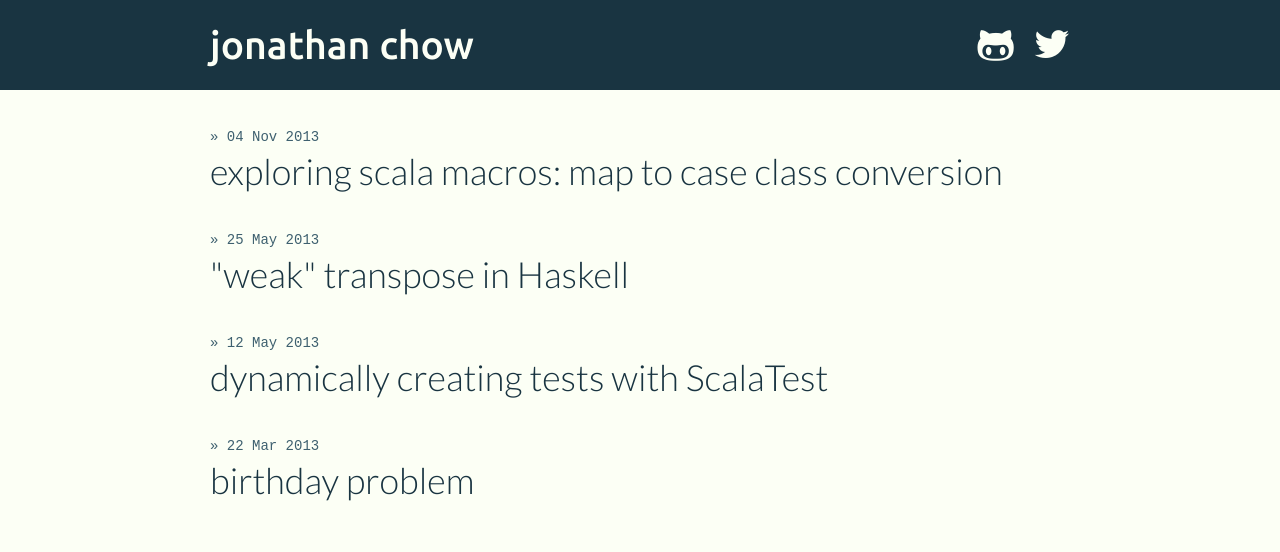
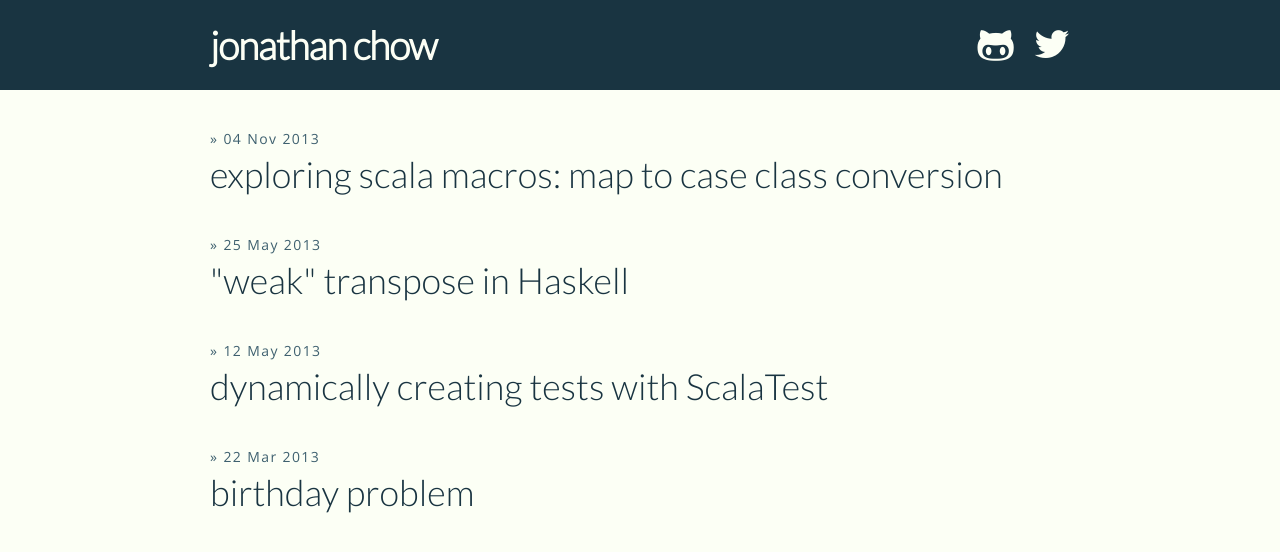
Before and after one commit to echojc/echojc.github.io, a Jekyll site: the page built from index.html, in a window 1280 px wide. Shown: the top 552 px of the page. Built offline with Jekyll 4.4.1, drawn with Linux system fonts in a browser that asks for light colours; nearby versions of some CDN libraries; some web fonts are replaced; Markdown is read by kramdown in place of the engine named in the settings.

Commit message:
Better CSS (responsive too!)

```diff
--- a/_layouts/default.html
+++ b/_layouts/default.html
@@ -11,10 +11,8 @@
 
         <!-- fonts -->
         <link href="//maxcdn.bootstrapcdn.com/font-awesome/4.2.0/css/font-awesome.min.css" rel="stylesheet">
-        <link href='http://fonts.googleapis.com/css?family=Ubuntu:500' rel='stylesheet' type='text/css'>
         <link href='http://fonts.googleapis.com/css?family=Open+Sans' rel='stylesheet' type='text/css'>
         <link href='http://fonts.googleapis.com/css?family=Lato:300' rel='stylesheet' type='text/css'>
-        <link href='http://fonts.googleapis.com/css?family=PT+Mono' rel='stylesheet' type='text/css'>
 
         <!-- syntax highlighting CSS -->
         <link rel="stylesheet" href="/css/syntax.css">
--- a/_layouts/post.html
+++ b/_layouts/post.html
@@ -1,8 +1,10 @@
 ---
 layout: default
 ---
-<h2>{{ page.title }}</h2>
-<p class="meta">{{ page.date | date_to_string }}</p>
+<div class="heading">
+  <h2>{{ page.title }}</h2>
+  <span class="date">&raquo; {{ page.date | date_to_string }}</span>
+</div>
 
 <div class="post">
 {{ content }}
--- a/css/main.css
+++ b/css/main.css
@@ -20,7 +20,8 @@
 }
 
 h1, h2, h3, h4, h5, h6 {
-  font-size: 100%; }
+  font-size: 100%;
+}
 
 h1 { margin-bottom: 1em; }
 p { margin: 1em 0; }
@@ -60,6 +61,8 @@
 .title {
   font-size: 3em;
   line-height: 90px;
+  font-weight: bold;
+  letter-spacing: -0.03em;
 }
 
 .title a {
@@ -105,6 +108,10 @@
 /*****************************************************************************/
 
 /* standard */
+.post p {
+  font-size: 14px;
+}
+
 .post pre {
   border: 1px solid #ddd;
   background-color: #eef;
@@ -200,9 +207,9 @@
 
 .header {
   height: 90px;
-  width: 860px;
-  margin: 0em auto 0em;
-  font-family: 'Ubuntu', sans-serif;
+  width: 95%;
+  margin: 0em 2.5%;
+  font-family: 'Lato', sans-serif;
 }
 
 .container-icon {
@@ -216,22 +223,32 @@
 }
 
 .site {
-  width: 860px;
+  width: 95%;
   text-align: justify;
-  margin: 3em auto 0em;
+  margin: 0em 2.5% 0em;
   font-family: 'Open Sans', sans-serif;
 }
 
 .heading {
-  margin-bottom: 3em;
+  margin-top: 3em;
   display: flex;
   display: -webkit-flex;
   flex-direction: column-reverse;
   -webkit-flex-direction: column-reverse;
 }
 
+h2 {
+  font-family: 'Lato', sans-serif;
+  text-align: left;
+  font-size: 36px;
+  text-decoration: none;
+  color: #193441;
+  margin-top: 4px;
+}
+
 .heading .headline {
   font-family: 'Lato', sans-serif;
+  text-align: left;
   font-size: 36px;
   text-decoration: none;
   color: #193441;
@@ -249,7 +266,8 @@
 }
 
 .heading .date {
-  font-family: 'PT Mono', monospace;
+  font-family: 'Open Sans', sans-serif;
+  letter-spacing: 0.1em;
   font-size: 14px;
   color: #3e606f;
   float: left;
@@ -264,3 +282,15 @@
 .heading .headline:hover+.date {
   opacity: 0.5;
 }
+
+@media (min-width: 900px) {
+  .header {
+    width: 860px;
+    margin: 0em auto;
+  }
+
+  .site {
+    width: 860px;
+    margin: 0em auto;
+  }
+}
--- a/index.html
+++ b/index.html
@@ -7,7 +7,7 @@
   <div class="headings">
     {% for post in site.posts %}
       <div class="heading">
-        <a class="headline" href="{{ post.url }}">{{ post.title }}</a></li>
+        <a class="headline" href="{{ post.url }}">{{ post.title }}</a>
         <span class="date">&raquo; {{ post.date | date_to_string }}</span>
       </div>
     {% endfor %}
```
